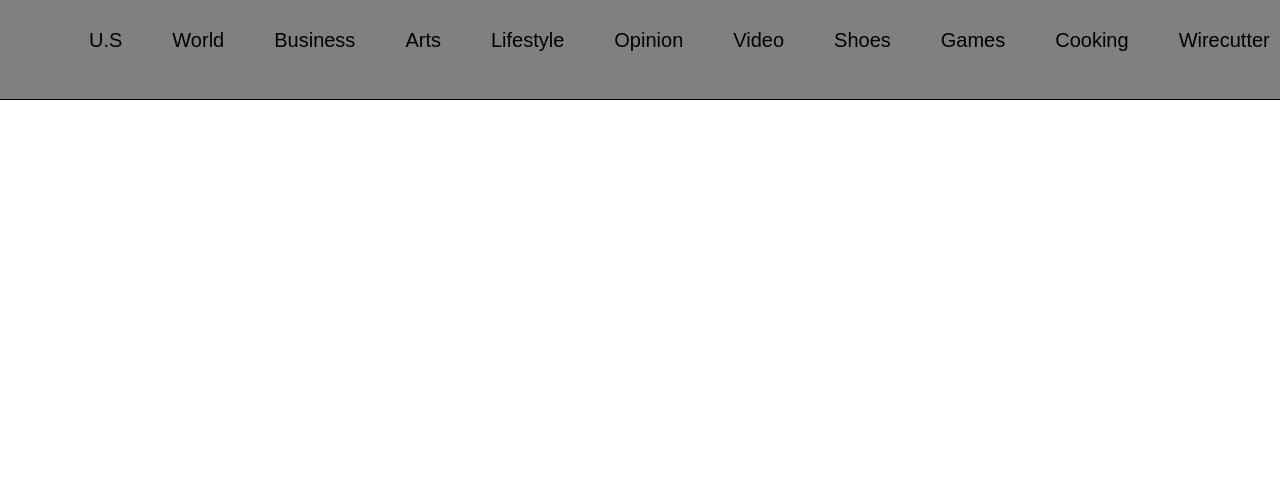
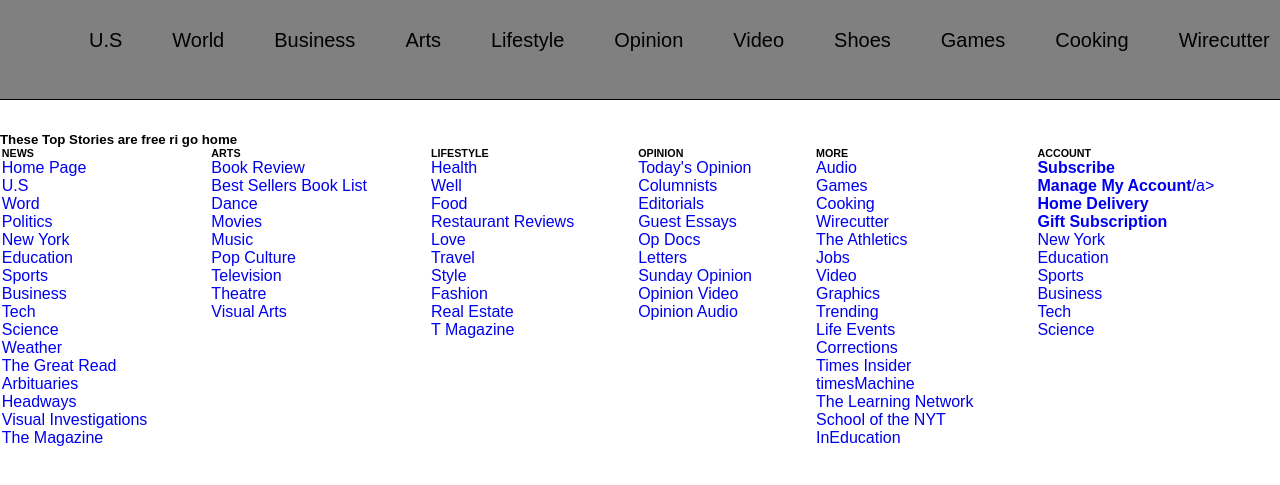
Before and after one commit to NyapB/New-York-Times-Replica, a plain HTML site: page index.html in a window 1280 px wide. Shown: the part 89-574 px from the top of the page. Drawn offline with Linux system fonts and the light colour scheme.

Commit message:
Add: The footer and clickable links for the pages

```diff
--- a/index.html
+++ b/index.html
@@ -53,8 +53,105 @@
             </div>
         </nav>
     </header>
-    <footer>
+    <main>
+        <article>
+            <h5>These Top Stories are free ri go home</h5>
+            <section>
 
-    </footer>
+            </section>
+        </article>
+    </main>
+    <div class="footer-container">
+        <div class="footer">
+            <div class="footer-heading footer-1">
+                <h6>NEWS</h6>
+                <a href="#">Home Page</a>
+                <a href="#">U.S</a>
+                <a href="#">Word</a>
+                <a href="#">Politics</a>
+                <a href="#">New York</a>
+                <a href="#">Education</a>
+                <a href="#">Sports</a>
+                <a href="#">Business</a>
+                <a href="#">Tech</a>
+                <a href="#">Science</a>
+                <a href="#">Weather</a>
+                <a href="#">The Great Read</a>
+                <a href="#">Arbituaries</a>
+                <a href="#">Headways</a>
+                <a href="#">Visual Investigations</a>
+                <a href="#">The Magazine</a>
+            </div>
+            <div class="footer-heading footer-1">
+                <h6>ARTS</h6>
+                <a href="#">Book Review</a>
+                <a href="#">Best Sellers Book List</a>
+                <a href="#">Dance</a>
+                <a href="#">Movies</a>
+                <a href="#">Music</a>
+                <a href="#">Pop Culture</a>
+                <a href="#">Television</a>
+                <a href="#">Theatre</a>
+                <a href="#">Visual Arts</a>
+            </div>
+            <div class="footer-heading footer-1">
+                <h6>LIFESTYLE</h6>
+                <a href="#">Health</a>
+                <a href="#">Well</a>
+                <a href="#">Food</a>
+                <a href="#">Restaurant Reviews</a>
+                <a href="#">Love</a>
+                <a href="#">Travel</a>
+                <a href="#">Style</a>
+                <a href="#">Fashion</a>
+                <a href="#">Real Estate</a>
+                <a href="#">T Magazine</a>
+            </div>
+            <div class="footer-heading footer-1">
+                <h6>OPINION</h6>
+                <a href="#">Today's Opinion</a>
+                <a href="#">Columnists</a>
+                <a href="#">Editorials</a>
+                <a href="#">Guest Essays</a>
+                <a href="#">Op Docs</a>
+                <a href="#">Letters</a>
+                <a href="#">Sunday Opinion</a>
+                <a href="#">Opinion Video</a>
+                <a href="#">Opinion Audio</a>
+            </div>
+            <div class="footer-heading footer-1">
+                <h6>MORE</h6>
+                <a href="#">Audio</a>
+                <a href="#">Games</a>
+                <a href="#">Cooking</a>
+                <a href="#">Wirecutter</a>
+                <a href="#">The Athletics</a>
+                <a href="#">Jobs</a>
+                <a href="#">Video</a>
+                <a href="#">Graphics</a>
+                <a href="#">Trending</a>
+                <a href="#">Life Events</a>
+                <a href="#">Corrections</a>
+                <a href="#">Times Insider</a>
+                <a href="#">timesMachine</a>
+                <a href="#">The Learning Network</a>
+                <a href="#">School of the NYT</a>
+                <a href="#">InEducation</a>
+            </div>
+            <div class="footer-heading footer-1">
+                <h6>ACCOUNT</h6>
+                <a href="#"><strong>Subscribe</strong></a>
+                <a href="#"><strong>Manage My Account</strong>/a>
+                <a href="#"><strong>Home Delivery</strong></a>
+                <a href="#"><strong>Gift Subscription</strong></a>
+                <a href="#">New York</a>
+                <a href="#">Education</a>
+                <a href="#">Sports</a>
+                <a href="#">Business</a>
+                <a href="#">Tech</a>
+                <a href="#">Science</a>
+            </div>
+        </div>
+    </div>
 </body>
 </html>
--- a/style.css
+++ b/style.css
@@ -133,3 +133,43 @@ nav {
 .nav3 ul li:hover ul.dropdown {
   display: block;
 }
+
+.footer-container {
+  background-color: white;
+  padding-bottom: 4rem;
+}
+
+.footer {
+  width: 100%;
+  height: 40vh;
+  background-color: ash;
+  color: black;
+  display: flex;
+  justify-content: center;
+  flex-wrap: wrap;
+  margin: 0 auto;
+}
+
+.footer-heading {
+  display: flex;
+  flex-direction: column;
+  margin-right: 4rem;
+}
+.footer-heading a {
+  text-decoration: none;
+}
+
+.footer-heading h2 {
+  margin-bottom: 2rem;
+}
+
+.footer-heading h2 #{
+  color: #fff;
+  text-decoration: none;
+  margin-bottom: 0.5rem;
+}
+
+.footer-heading #:hover {
+  color: blue;
+  transition: 0.3 ease out;
+}
```
